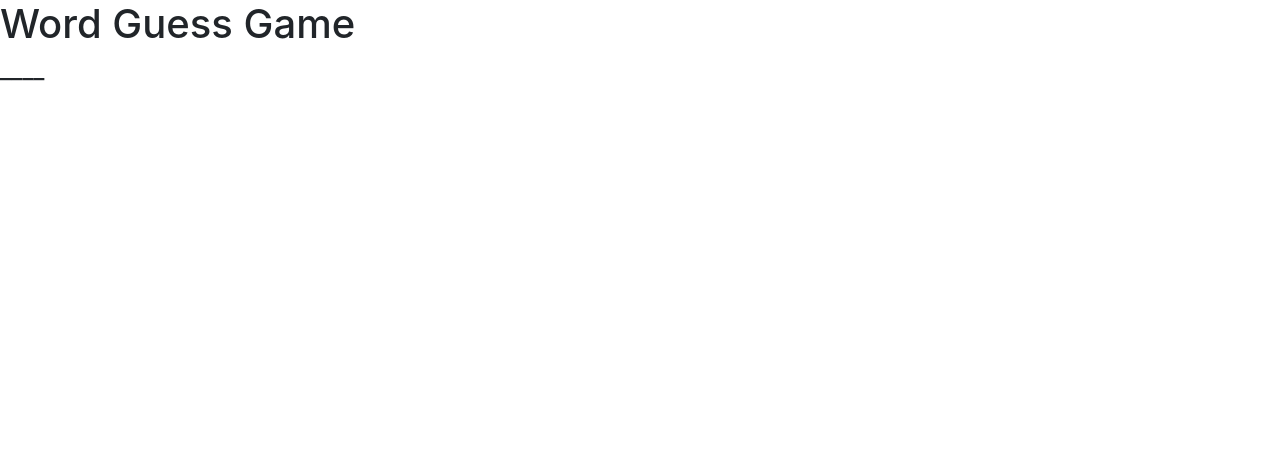
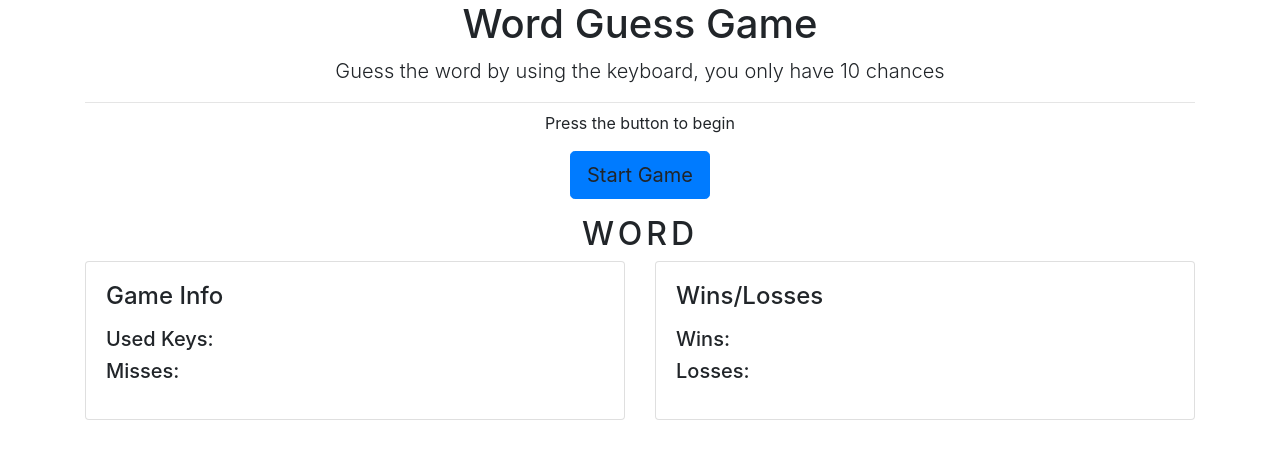
Before and after one commit to fkabir101/Word-Guess-Game, a plain HTML site: page index.html in a window 1280 px wide. Drawn offline with nearby package versions, Linux system fonts and the light colour scheme.

Commit message:
Added bootstrap styling

```diff
--- a/assets/css/style.css
+++ b/assets/css/style.css
@@ -0,0 +1,7 @@
+.jumbotron-custom{
+  height: 200px;
+}
+
+#word{
+  letter-spacing: 4px;
+}
--- a/assets/javascript/game.js
+++ b/assets/javascript/game.js
@@ -1,11 +1,12 @@
 // create wordbank
-var wordBank = ["fate", "stay", "night", "unlimited", "blade", "works", "heavens", "feel"];
+var wordBank = ["fate", "stay", "night", "unlimited", "blade", "works", "heavens", "feel", "penguin"];
 var word = "";
 var misses = 0;
 var usedGuess = "";
 var blankWord = "";
+var wins = 0;
+var losses = 0;
 
-gameStart();
 // funtion to return a word from wordBank
 function gameStart() {
   word = getWord();
@@ -18,7 +19,8 @@ function gameStart() {
     blankWord += "_";
   }
   document.getElementById("word").innerHTML = blankWord;
-  document.getElementById("used-keys").innerHTML = usedGuess;
+  document.getElementById("used-keys").innerHTML = `Used Keys: ${usedGuess}`;
+  document.getElementById("misses").innerHTML = `Misses: ${misses}`;
 
 }
 
@@ -46,12 +48,16 @@ function checkReused(check) {
 // Lose game
 function gameLost(){
   alert("lost");
+  losses++;
+  document.getElementById("loss").innerHTML = `Losses: ${losses}`;
   gameStart();
 }
 
 // Game Win
 function gameWon(){
   alert("win");
+  wins++;
+  document.getElementById("win").innerHTML = `Wins: ${losses}`;
   gameStart();
 }
 
@@ -59,9 +65,10 @@ function gameWon(){
 document.onkeyup = function (event) {
   var guess = event.key.toLowerCase();
   // Check to see if key reused
+  if(misses < 10){
     if(checkReused(event.key.toLowerCase())){
       usedGuess+=guess + ",";
-    document.getElementById("used-keys").innerHTML = usedGuess;
+      document.getElementById("used-keys").innerHTML = `Used Keys: ${usedGuess}`;
       // Check to see if valid key is placed
       if (guess.length === 1 && isNaN(guess)) {
         for (var i = 0; i < word.length; i++) {
@@ -69,6 +76,7 @@ document.onkeyup = function (event) {
           //Incorrect Guess
           if (!word.includes(guess)) {
             misses++;
+            document.getElementById("misses").innerHTML = `Misses: ${misses}`;
             break;
           }
           //Correct Guess
@@ -86,8 +94,22 @@ document.onkeyup = function (event) {
     else{
       alert("Reused Key")
     }
+  }
+  else{
+    alert("Too many misses press button to restart");
+  }
+}
+
+// Run function whenever the game start button is pressed
+function buttonPress(){
+  if(blankWord !== ""){
     if(blankWord === word)
       gameWon();
-  if(misses === 5)
+    else if(misses > 0)
       gameLost();
   }
+  else{
+    gameStart();
+  }
+
+}
--- a/index.html
+++ b/index.html
@@ -12,10 +12,49 @@
 </head>
 
 <body>
-  <h1>Word Guess Game</h1>
-
-  <h4 id = "word"></h4>
-  <h5 id = "used-keys"></h5>
+    <!-- heading -->
+    <div class="jumbotron-fluid .jumbotron-custom text-center">
+      <div class = "container">
+          <h1>Word Guess Game</h1>
+          <p class="lead">Guess the word by using the keyboard, you only have 10 chances</p>
+          <hr class="my-2">
+          <p>Press the button to begin</p>
+          <p class="lead">
+            <a id= "gameStart" class="btn btn-primary btn-lg" onclick="buttonPress()" role="button">Start Game</a>
+          </p>
+      </div>
+    </div>
+  <div class = "container">
+    <div class = "row text-center">
+      <div class = "col">
+        <h2 id = "word">WORD</h2>
+      </div>
+    </div>
+    <div class = "row">
+      <div class = "col -5">
+          <div class="card">
+              <div class="card-body">
+                <h4 class="card-title">Game Info</h4>
+                <p class="card-text">
+                    <h5 id = "used-keys">Used Keys:</h5>
+                    <h5 id = "misses">Misses:</h5>
+                </p>
+              </div>
+            </div>
+      </div>
+      <div class = "col -5">
+          <div class="card">
+              <div class="card-body">
+                <h4 class="card-title">Wins/Losses</h4>
+                <p class="card-text">
+                    <h5 id = "win">Wins:</h5>
+                    <h5 id = "loss">Losses:</h5>
+                </p>
+              </div>
+            </div>
+      </div>
+    </div>
+  </div>
 
 
   <script src="https://cdnjs.cloudflare.com/ajax/libs/jquery/3.3.1/jquery.slim.min.js"></script>
```
Lines whose indentation alone changed are shown as unchanged.
